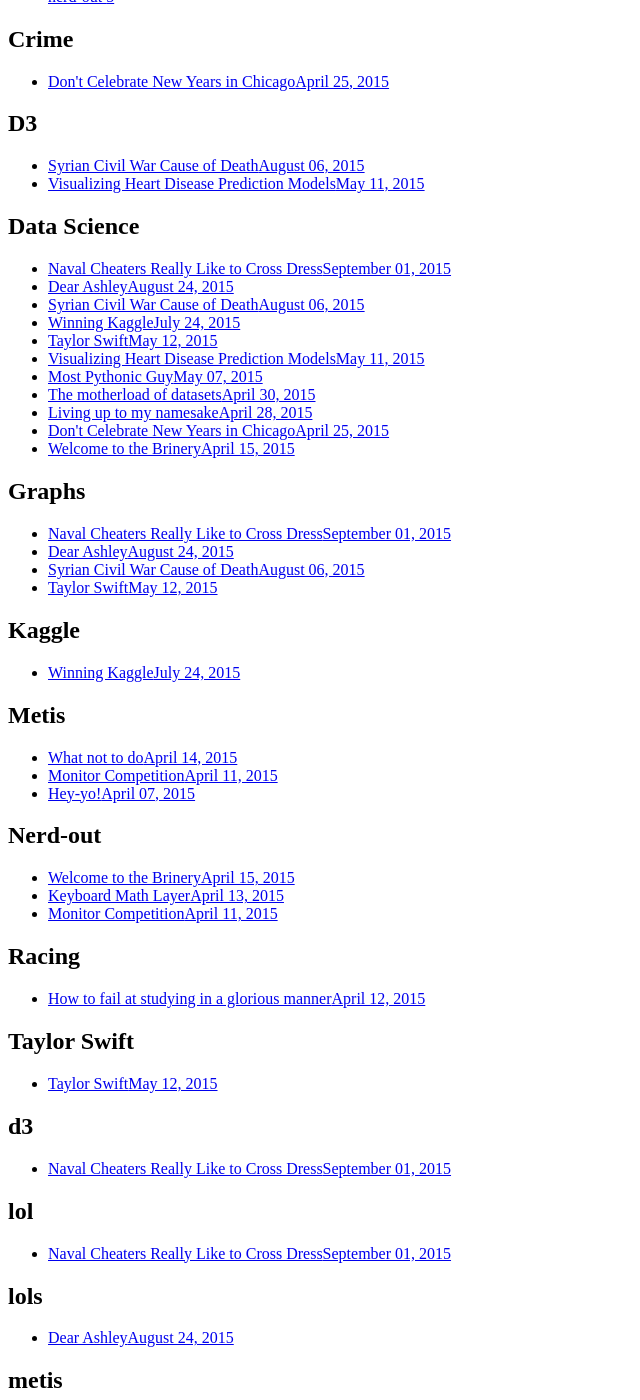
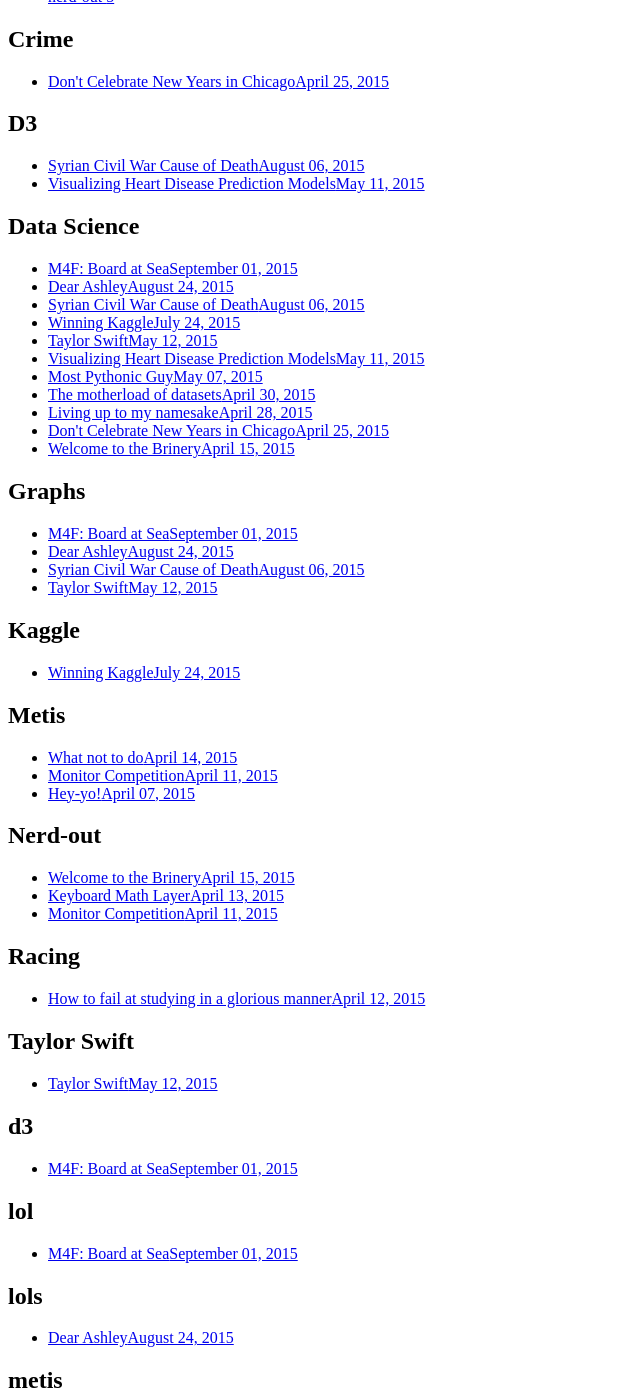
Before and after one commit to potatochip/potatochip.github.io, a Jekyll site: the page built from tags/index.md, in a window 1280 px wide and 1400 px high, scrolled down 750 px. Shown: the whole window, without its empty margins (0-640 px from the left). Built offline with Jekyll 4.4.1, drawn with Linux system fonts in a browser that asks for light colours; nearby versions of some CDN libraries.

Commit message:
header edit

```diff
--- a/_posts/blog/2015-9-1-Ashley-Madison-Kinks.md
+++ b/_posts/blog/2015-9-1-Ashley-Madison-Kinks.md
@@ -1,6 +1,6 @@
 ---
 layout: post
-title: Naval Cheaters Really Like to Cross Dress
+title: "M4F: Board at Sea"
 excerpt: Ashley Madison user kinks according to US state in a D3 Map
 tags: [Data Science, Graphs, lol, d3]
 categories: blog
```
Also changed, not shown: images/2015-8-24-Dear-Ashley/kinks.png.
